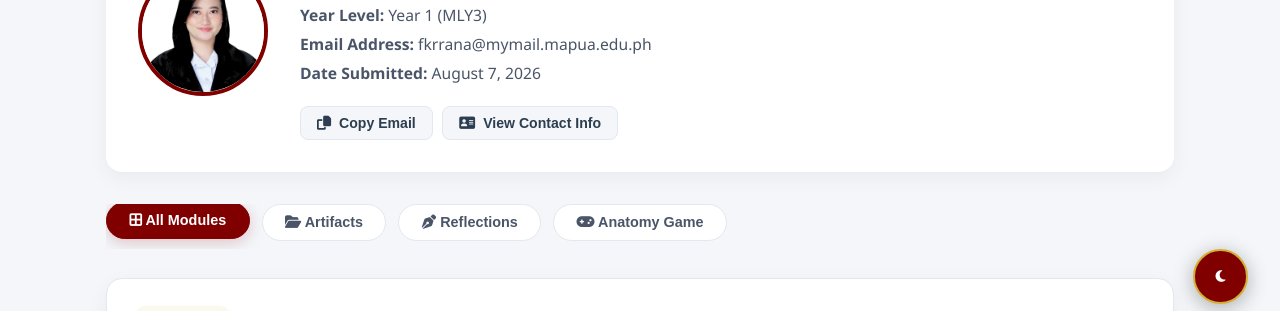
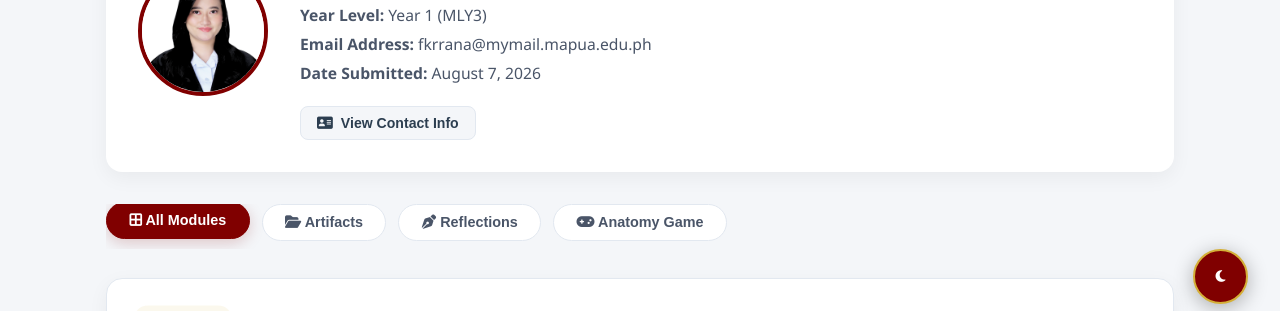
Before and after one commit to farlinkateranaMD/TEST, a plain HTML site: page index.html in a window 1280 px wide. Shown: the part 458-769 px from the top of the page. Drawn offline with Linux system fonts and the light colour scheme.

Commit message:
Update index.html

```diff
--- a/index.html
+++ b/index.html
@@ -805,7 +805,6 @@
         <p><strong>Date Submitted:</strong> August 7, 2026</p>
 
         <div class="quick-actions">
-          <button class="action-btn" onclick="copyEmail()"><i class="fa-solid fa-copy"></i> Copy Email</button>
           <button class="action-btn" onclick="openModal('contactModal')"><i class="fa-solid fa-address-card"></i> View Contact Info</button>
         </div>
       </div>
@@ -942,7 +941,6 @@
       <p><strong>Program:</strong> MD Program | Year 1 (MLY3)</p>
       <p><strong>Institution:</strong> Mapúa University School of Medicine</p>
       <p><strong>Email:</strong> fkrrana@mymail.mapua.edu.ph</p>
-      <button class="action-btn" style="width:100%; margin-top: 1rem; justify-content:center; background: var(--primary); color: white;" onclick="copyEmail()"><i class="fa-solid fa-copy"></i> Copy Email Address</button>
     </div>
   </div>
 
@@ -962,12 +960,6 @@
       const scrolled = (winScroll / height) * 100;
       document.getElementById('progressBar').style.width = scrolled + '%';
     });
-
-    // Copy Email helper
-    function copyEmail() {
-      navigator.clipboard.writeText('fkrrana@mymail.mapua.edu.ph');
-      alert('Email address copied to clipboard!');
-    }
 
     // Modal Controls
     function openModal(id) {
```
